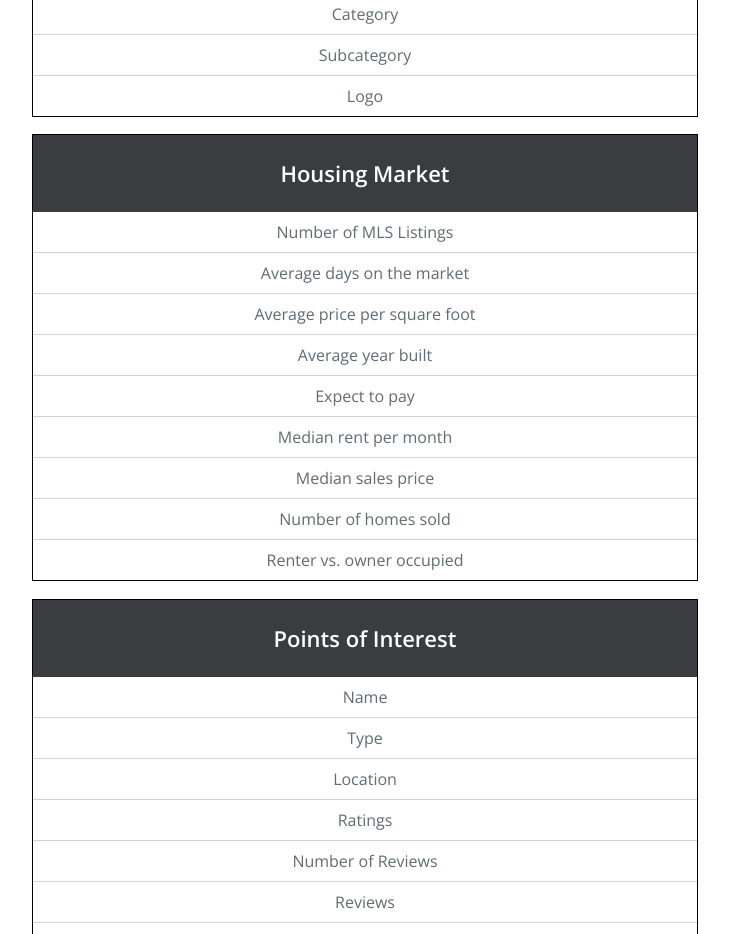
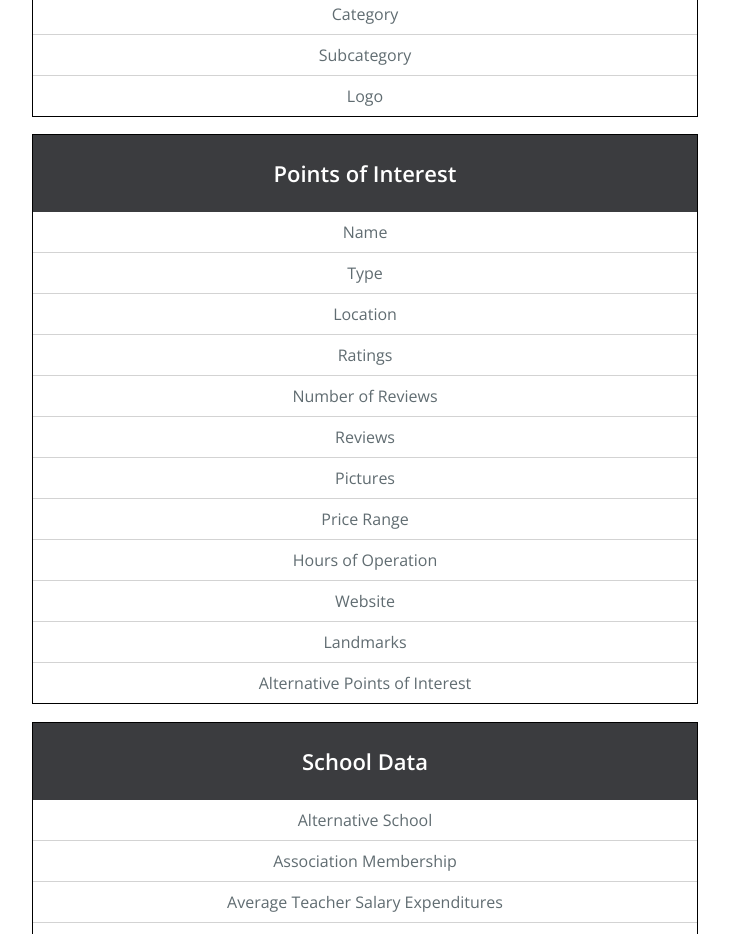
Before and after one commit to LiveBy/liveby.github.io, a website: page index.html in a window 1280 px wide. Shown: the part 4320-5254 px from the top of the page, without its empty margins (275-1004 px from the left). Drawn offline with nearby package versions, Linux system fonts and the light colour scheme.

Commit message:
Remove MLS data from data point list

```diff
--- a/index.html
+++ b/index.html
@@ -137,21 +137,6 @@
                     </ul>
                 </li>
 
-
-                <li><h3>Housing Market</h3>
-                    <ul>
-                        <li>Number of MLS Listings</li>
-                        <li>Average days on the market </li>
-                        <li>Average price per square foot </li>
-                        <li>Average year built </li>
-                        <li>Expect to pay </li>
-                        <li>Median rent per month</li>
-                        <li>Median sales price</li>
-                        <li>Number of homes sold</li>
-                        <li>Renter vs. owner occupied</li>
-                    </ul>
-                </li>
-
                 <li><h3>Points of Interest</h3>
                     <ul>
                         <li>Name</li>
```
